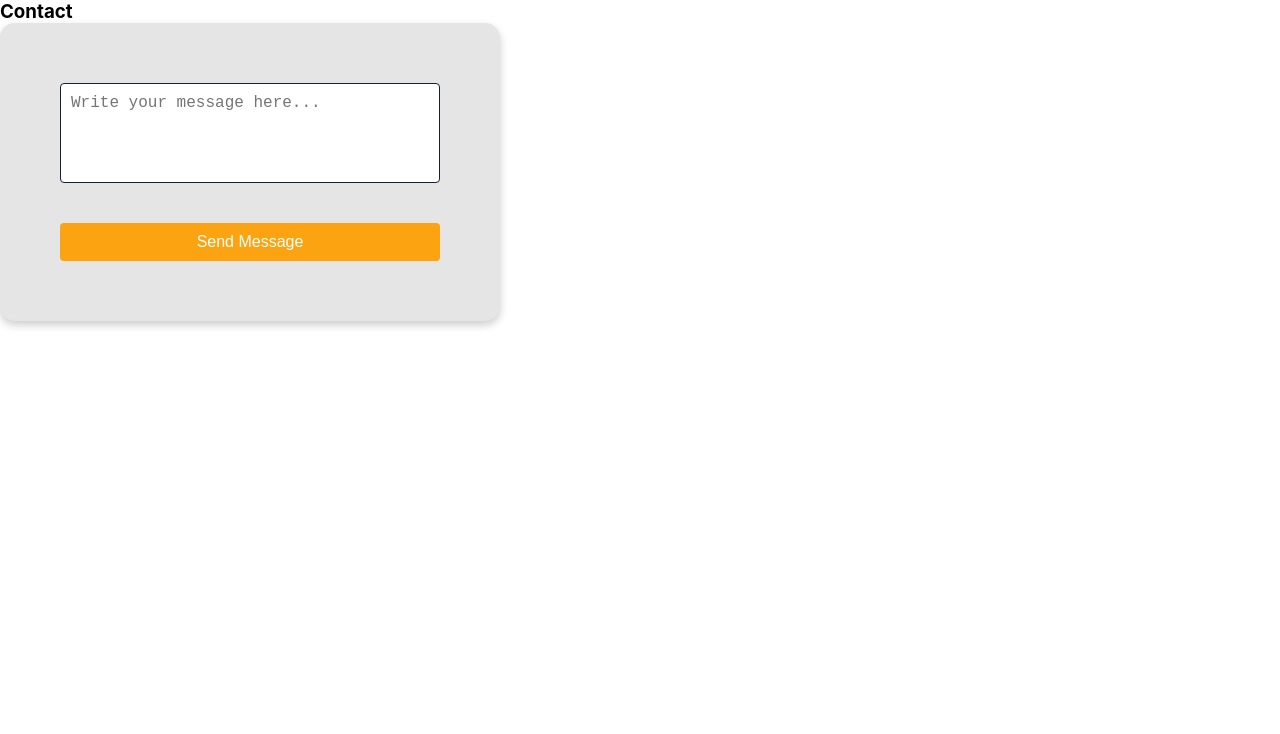
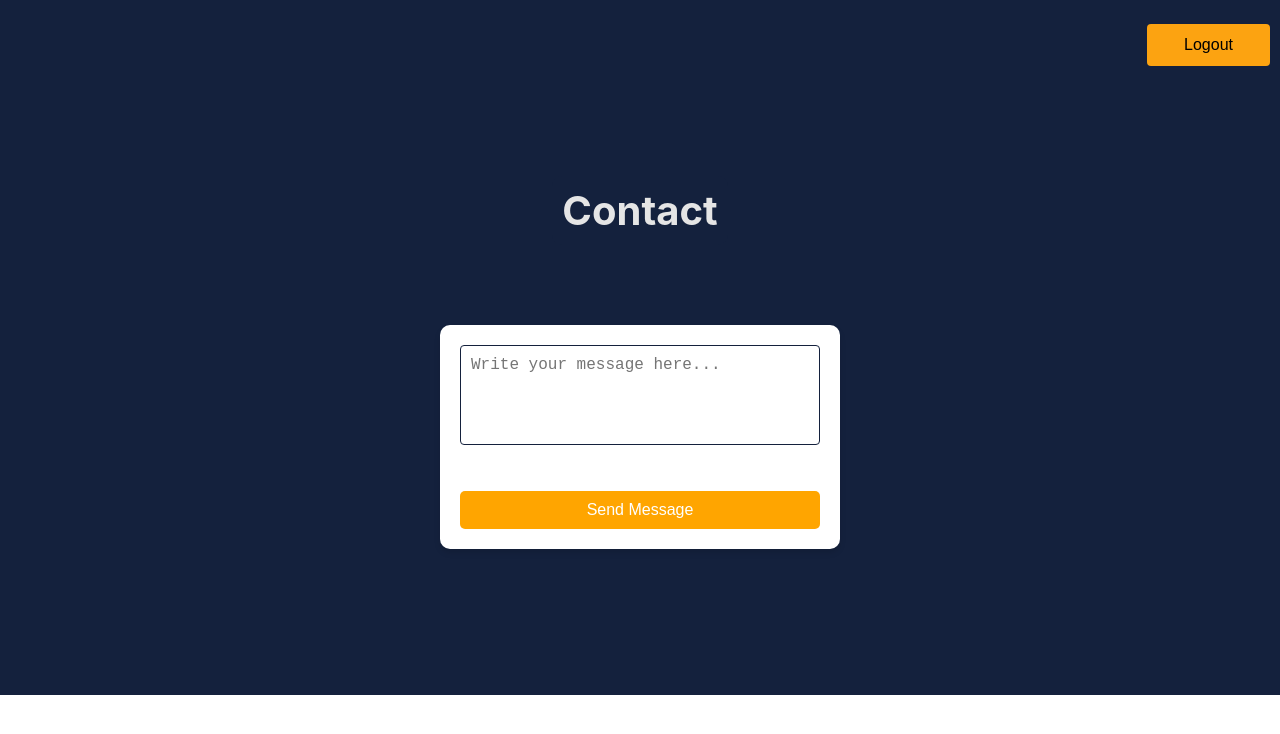
Before and after one commit to biancabelea/Mentum, a React (Create React App) app in the folder mentum-frontend/: page /contact-mentor in a window 1280 px wide. Shown: the top 734 px of the page. Built offline with nearby package versions, Linux system fonts and the light colour scheme.

Commit message:
Contact mentor styling

```diff
--- a/mentum-frontend/src/components/ContactMentor.js
+++ b/mentum-frontend/src/components/ContactMentor.js
@@ -1,6 +1,7 @@
 import React, { useState } from "react";
-import { useLocation } from 'react-router-dom';
+import { useLocation, useNavigate } from 'react-router-dom';
 import emailjs from "emailjs-com";
+import '../styles/ContactMentor.css';
 
 const ContactMentor = () => {
     const [formData, setFormData] = useState({
@@ -18,6 +19,12 @@ const ContactMentor = () => {
     const handleChange = (e) => {
         const { name, value } = e.target;
         setFormData({ ...formData, [name]: value });
+    };
+
+    const navigate = useNavigate();
+    const handleLogout = () => {
+        localStorage.removeItem('token');
+        navigate('/');
     };
 
     const handleSubmit = (e) => {
@@ -52,7 +59,15 @@ const ContactMentor = () => {
 
     return (
         <div>
-            <h3>Contact {mentorName}</h3>
+            <nav className="navbar">
+            <nav>
+                <button onClick={handleLogout} className="nav-button">
+                    Logout
+                </button>
+            </nav>
+          </nav>
+            <div className="contact-content">
+                <h1>Contact {mentorName}</h1>
                 <form onSubmit={handleSubmit}>
                     <textarea
                         name="message"
@@ -61,9 +76,11 @@ const ContactMentor = () => {
                         onChange={handleChange}
                         required
                     ></textarea>
-                <button type="submit">Send Message</button>
+                    <button type="submit" disabled={isSending}>
+                        {isSending ? "Sending..." : "Send Message"}</button>
                 </form>
                 {status && <p>{status.message}</p>}
+            </div>
         </div>
     );
 };
--- a/mentum-frontend/src/styles/ContactMentor.css
+++ b/mentum-frontend/src/styles/ContactMentor.css
@@ -1,25 +1,56 @@
+:root {
+    --white: #ffffff;
+    --grey: #e5e5e5;
+    --orange: #fca311;
+    --dark-blue: #14213d;
+    --black: #000000;
+}
+
+* {
+    margin: 0;
+    padding: 0;
+    box-sizing: border-box;
+}
+
+.contact-content {
+    display: flex;
+    flex-direction: column;
+    align-items: center;
+    justify-content: center;
+    background-color: var(--dark-blue);
+    height: 615px;
+}
+
 form {
     display: flex;
     flex-direction: column;
     gap: 10px;
     max-width: 400px;
-    margin: auto;
+    margin: 50px auto;
+    background-color: var(--white);
+    padding: 20px;
+    border-radius: 10px;
+    box-shadow: 0 4px 6px rgba(0, 0, 0, 0.1);
 }
 
-input,
 textarea {
-    padding: 10px;
+    padding: 15px;
     border: 1px solid #ccc;
     border-radius: 5px;
+    resize: none;
+    font-size: 16px;
+    background-color: var(--white);
 }
 
 button {
-    padding: 10px;
+    padding: 10px 20px;
     background-color: #ffa500;
     color: white;
     border: none;
     border-radius: 5px;
     cursor: pointer;
+    font-size: 16px;
+    align-self: flex-end; /* Align the button to the right */
 }
 
 button:hover {
@@ -27,6 +58,32 @@ button:hover {
 }
 
 p {
-    color: green;
+    color: var(--orange);
     font-weight: bold;
+    text-align: center;
+    margin-top: 20px;
+    font-size: 25px;
 }
+
+.container {
+    background: rgb(20, 33, 61);
+    background: linear-gradient(180deg, rgba(20, 33, 61, 1) 38%, rgba(229, 229, 229, 1) 100%);
+    position: absolute;
+    text-align: center;
+    width: 100%;
+    height: 100%;
+    display: flex;
+    justify-content: space-evenly;
+    flex-direction: column;
+    align-items: center;
+}
+
+h1 {
+    background-color: var(--dark-blue);
+    padding: 10px;
+    font-weight: bold;
+    color: var(--grey);
+    font-size: 40px;
+    text-align: center;
+    margin-bottom: 30px;
+}
```
Lines whose indentation alone changed are shown as unchanged.
